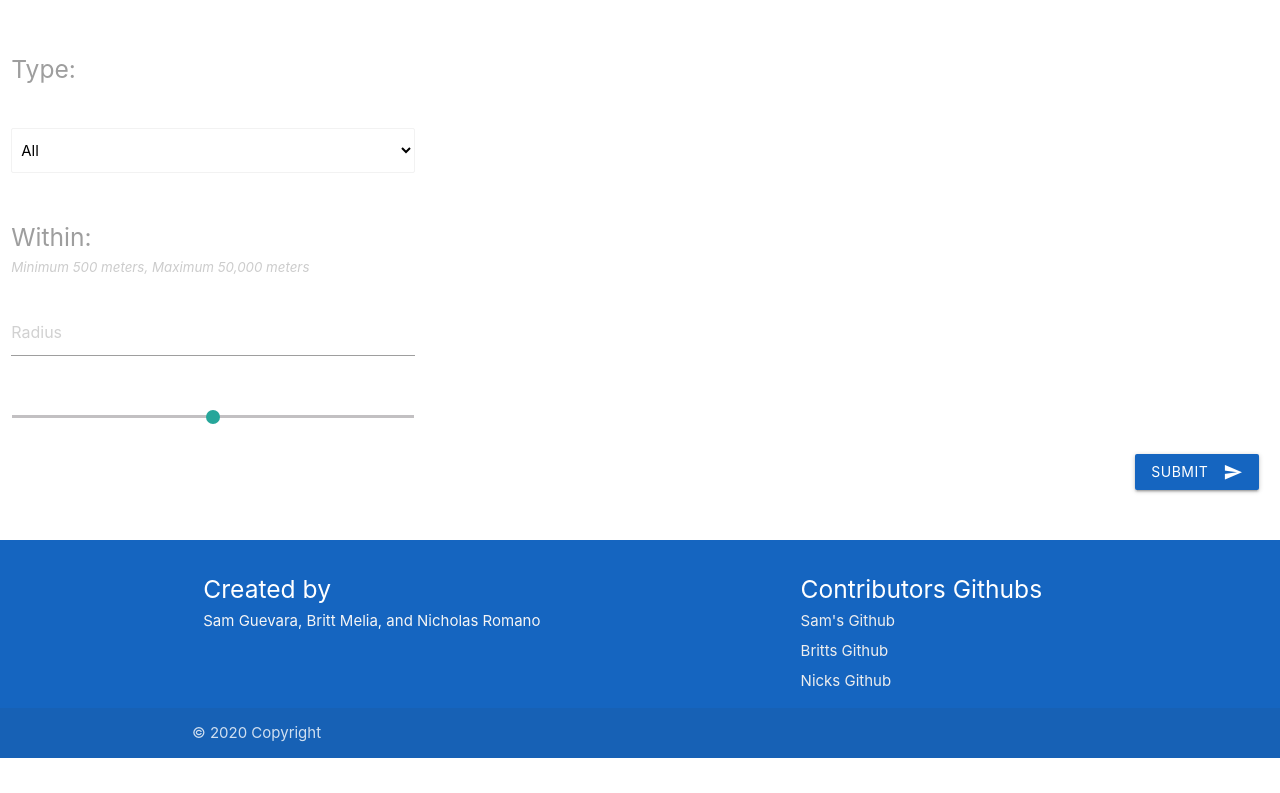
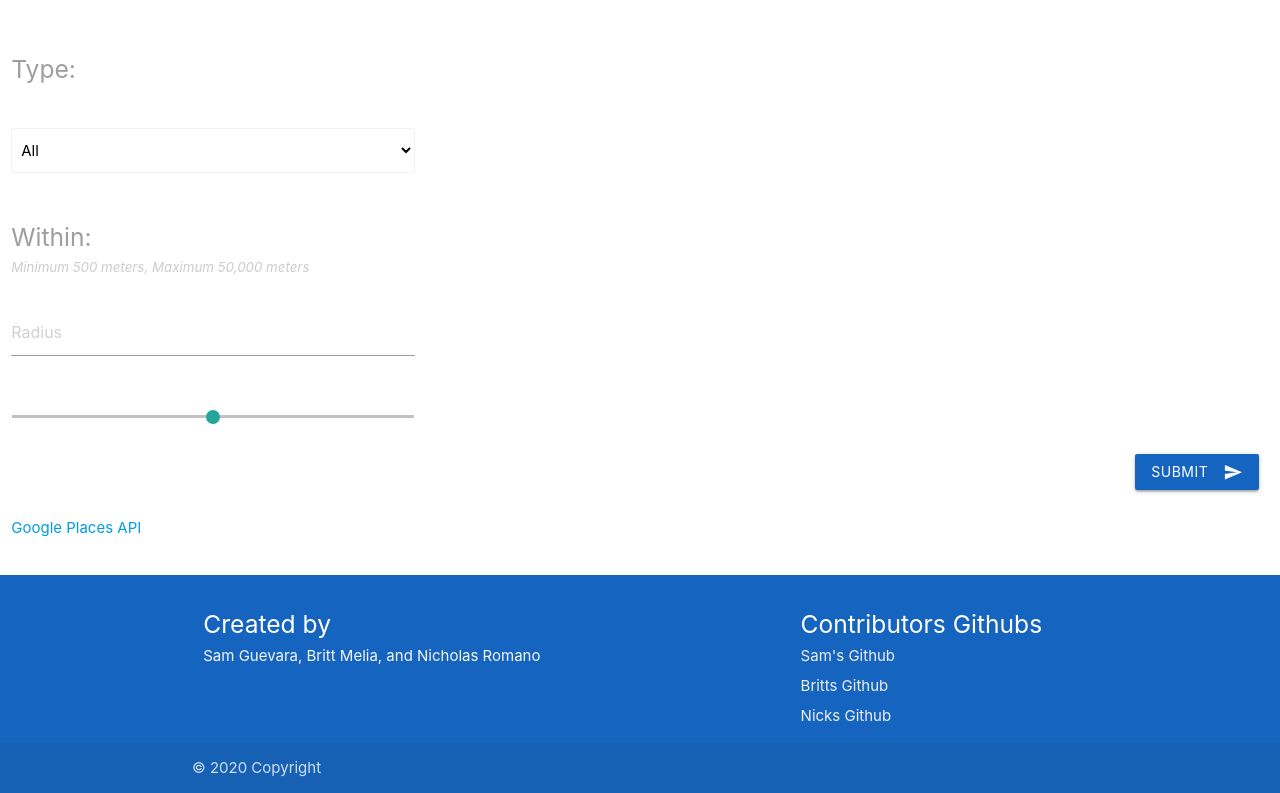
Before and after one commit to nicholas-romano/Places-and-News-Search, a plain HTML site: page places-search.html in a window 1280 px wide. Shown: the part 453-1246 px from the top of the page. Before the commit the page ends 1211 px from the top, so only its background shows below. Drawn offline with nearby package versions, Linux system fonts and the light colour scheme; a script that the page names is missing.

Commit message:
Added api reference links

```diff
--- a/places-search.html
+++ b/places-search.html
@@ -126,6 +126,13 @@
             </button>
           </div>
       </div>
+      <div class="row">
+        <div class="col s12">
+          <p>
+            <a href="https://developers.google.com/places/web-service/intro">Google Places API</a>
+          </p>
+        </div>
+      </div>
     </form>
     <div id="place-search-results">
 
```
Also changed, not shown: news-article-search.html (+7 -1 lines).
